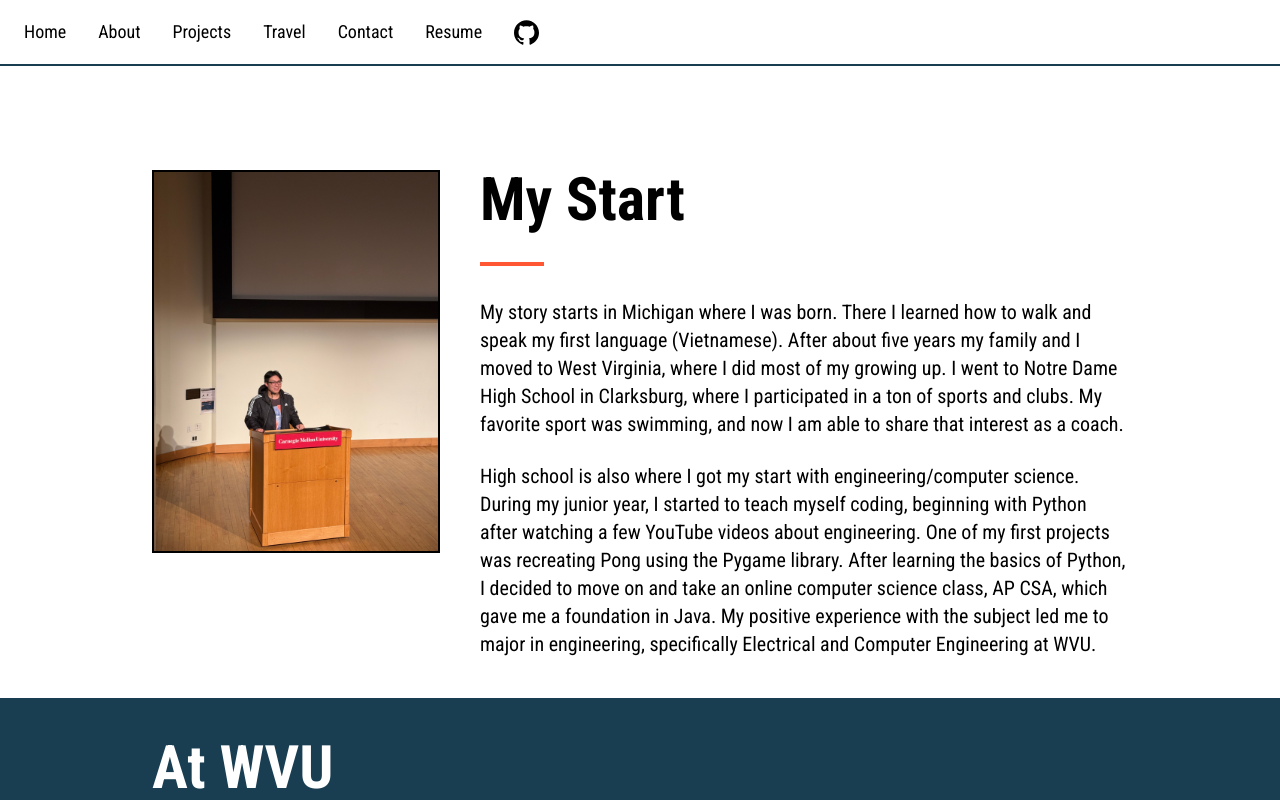
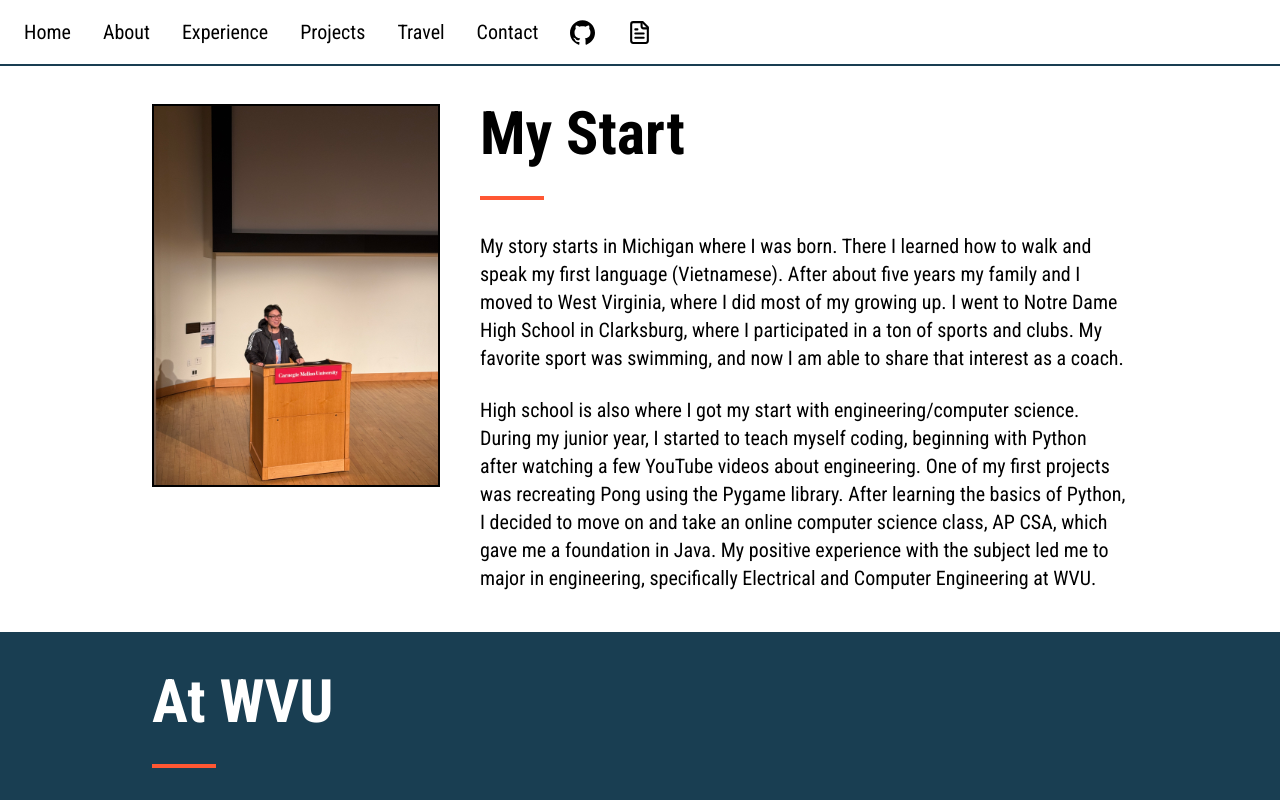
Before and after one commit to BrianCode9/brian-portfolio, a Next.js app: page /about in a window 1280 px wide. Shown: the top 800 px of the page. Built offline with nearby package versions, Linux system fonts and the light colour scheme.

Commit message:
Add fixed, blending navbar with resume icon and new links

```diff
--- a/src/components/section/navbar.tsx
+++ b/src/components/section/navbar.tsx
@@ -1,33 +1,54 @@
 'use client'
 
-import React, { useState } from 'react';
+import React, { useState, useEffect } from 'react';
 import Link from 'next/link';
+import { usePathname } from 'next/navigation';
 import { SiGithub } from "react-icons/si";
-import { Menu, X } from "lucide-react";
+import { Menu, X, FileText } from "lucide-react";
 import AnimatedLink from "@/components/ui/animatedlink";
 
 const links = [
   { href: "/", label: "Home" },
-  { href: "/#about", label: "About" },
+  { href: "/about", label: "About" },
+  { href: "/experience", label: "Experience" },
   { href: "/projects", label: "Projects" },
   { href: "/experiences", label: "Travel" },
   { href: "/#contact", label: "Contact" },
-  { href: "/documents/brian_ngo_most_updated.pdf", label: "Resume" },
 ];
 
 const NavBar = () => {
+  const pathname = usePathname();
+  const isHome = pathname === '/';
   const [mobileOpen, setMobileOpen] = useState(false);
+  const [scrolled, setScrolled] = useState(false);
+
+  useEffect(() => {
+    if (!isHome) return;
+    const onScroll = () => setScrolled(window.scrollY > 20);
+    onScroll();
+    window.addEventListener('scroll', onScroll);
+    return () => window.removeEventListener('scroll', onScroll);
+  }, [isHome]);
+
+  const solid = !isHome || scrolled;
 
   return (
-    <nav className='w-full bg-white text-black border-b-2 border-suit-teal relative z-40'>
+    <nav
+      className={`fixed top-0 left-0 right-0 z-40 text-black transition-colors duration-300 ${
+        solid ? 'bg-white border-b-2 border-suit-teal' : 'bg-transparent border-b-2 border-transparent'
+      }`}
+    >
       <div className='h-16 px-6 flex items-center justify-between'>
         {/* Desktop */}
-        <div className='hidden md:flex space-x-8 text-lg items-center'>
+        <div className='hidden md:flex space-x-8 text-xl items-center'>
           {links.map(l => (
             <AnimatedLink key={l.href} href={l.href}>{l.label}</AnimatedLink>
           ))}
-          <Link href="https://github.com/BrianCode9" target="_blank" rel="noopener noreferrer">
+          <Link href="https://github.com/BrianCode9" target="_blank" rel="noopener noreferrer" aria-label="GitHub">
             <SiGithub size={25} />
+          </Link>
+          <Link href="/documents/brian_ngo_most_updated.pdf" target="_blank" rel="noopener noreferrer" aria-label="Resume">
+            <FileText size={25} />
           </Link>
         </div>
 
@@ -46,20 +67,32 @@ const NavBar = () => {
 
       {/* Mobile dropdown */}
       {mobileOpen && (
-        <div className='md:hidden absolute top-16 left-0 right-0 bg-white border-t border-suit-teal z-50 flex flex-col px-6 py-4 space-y-5 text-lg shadow-lg'>
+        <div className='md:hidden absolute top-16 left-0 right-0 bg-white border-t border-suit-teal z-50 flex flex-col px-6 py-4 space-y-5 text-xl shadow-lg'>
           {links.map(l => (
             <AnimatedLink key={l.href} href={l.href} onClick={() => setMobileOpen(false)}>
               {l.label}
             </AnimatedLink>
           ))}
+          <div className='flex items-center gap-5 pt-1'>
             <Link
               href="https://github.com/BrianCode9"
               target="_blank"
               rel="noopener noreferrer"
               onClick={() => setMobileOpen(false)}
+              aria-label="GitHub"
             >
               <SiGithub size={25} />
             </Link>
+            <Link
+              href="/documents/brian_ngo_most_updated.pdf"
+              target="_blank"
+              rel="noopener noreferrer"
+              onClick={() => setMobileOpen(false)}
+              aria-label="Resume"
+            >
+              <FileText size={25} />
+            </Link>
+          </div>
         </div>
       )}
     </nav>
```
Lines whose indentation alone changed are shown as unchanged.
